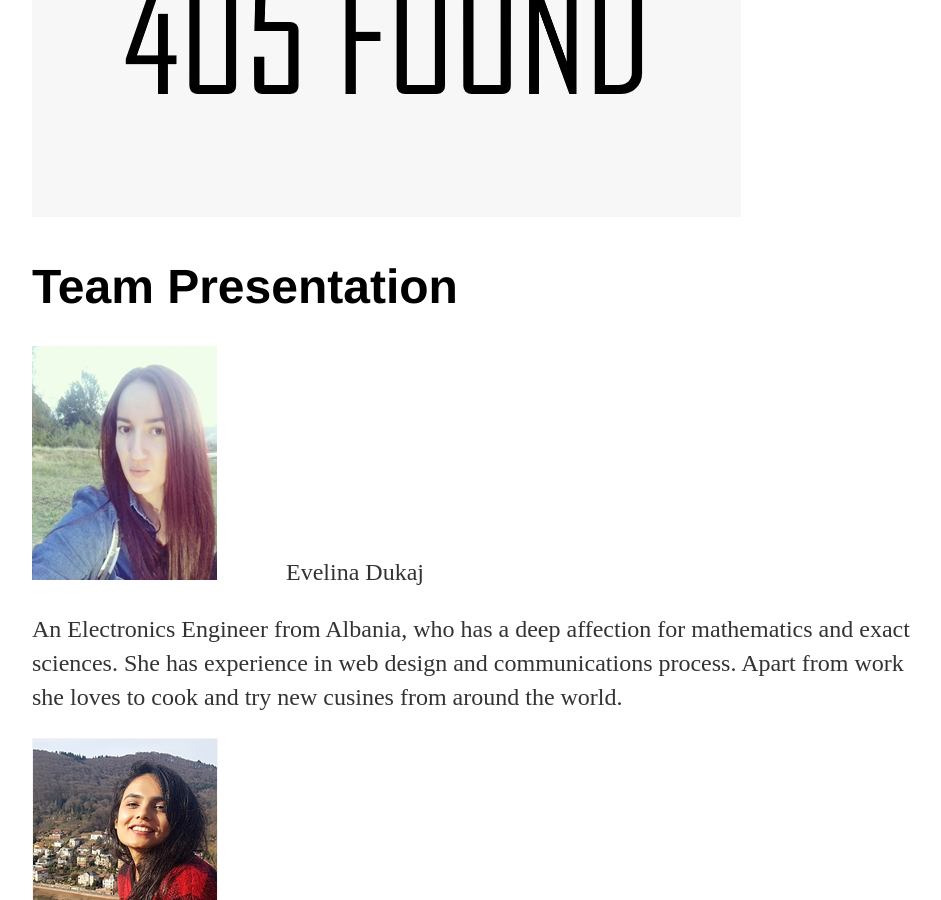
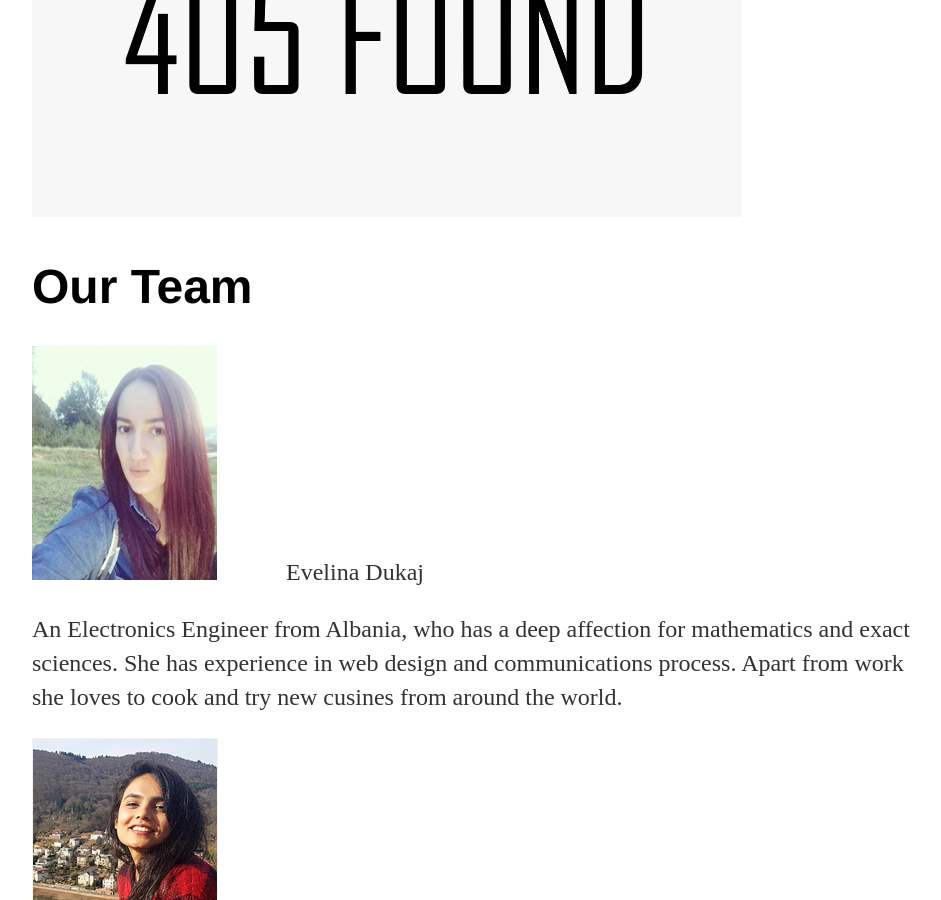
Before and after one commit to NadeemNicoR/TeamProjects, a Jekyll site: the page built from docs/_posts/2019-04-16-ISEE-2019-Team-Presentation.md, in a window 1280 px wide and 900 px high, scrolled down 640 px. Shown: the whole window, without its empty margins (160-1101 px from the left). Built offline with Jekyll 4.4.1, drawn with Linux system fonts in a browser that asks for light colours; our own code applies the rules of GitHub Pages for plain Markdown files; a file with an impossible date is left out.

Commit message:
Update 2019-04-16-ISEE-2019-Team-Presentation.md

```diff
--- a/docs/_posts/2019-04-16-ISEE-2019-Team-Presentation.md
+++ b/docs/_posts/2019-04-16-ISEE-2019-Team-Presentation.md
@@ -1,6 +1,6 @@
 ![companylogo]({{site.baseurl}}/images/405.jpeg)
 
-# Team Presentation
+# Our Team
 
 ![eva]({{site.baseurl}}/images/eva.png)
 Evelina Dukaj
```
